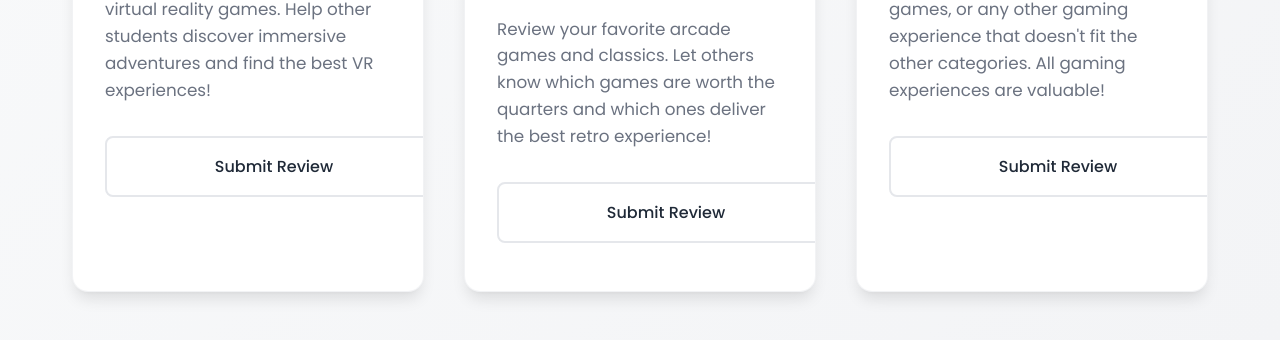
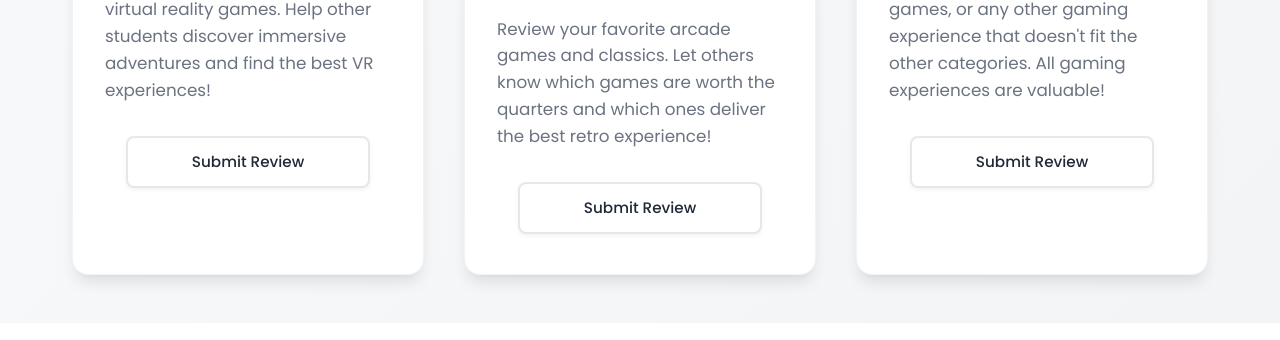
Before and after one commit to Afthab33/VRReview_Portal, a plain HTML site: page index.html in a window 1280 px wide. Shown: the part 566-906 px from the top of the page. Drawn offline with Linux system fonts and the light colour scheme.

Commit message:
Update index.html

```diff
--- a/index.html
+++ b/index.html
@@ -154,18 +154,22 @@
       background-color: white;
       color: var(--dark-color);
       text-decoration: none;
-      padding: 1rem 1.5rem;
+      padding: 0.75rem 1.25rem;
       border-radius: 0.5rem;
       font-weight: 500;
       transition: var(--transition);
       border: 2px solid #e5e7eb;
       cursor: pointer;
-      font-size: 1rem;
-      width: 100%;
+      font-size: 0.95rem;
+      width: 80%;
+      max-width: 200px;
       text-align: center;
       position: relative;
       overflow: hidden;
       z-index: 1;
+      margin: 0 auto;
+      display: block;
+      box-shadow: 0 2px 4px rgba(0,0,0,0.05);
     }
 
     .card:nth-child(1) .btn:hover {
```
